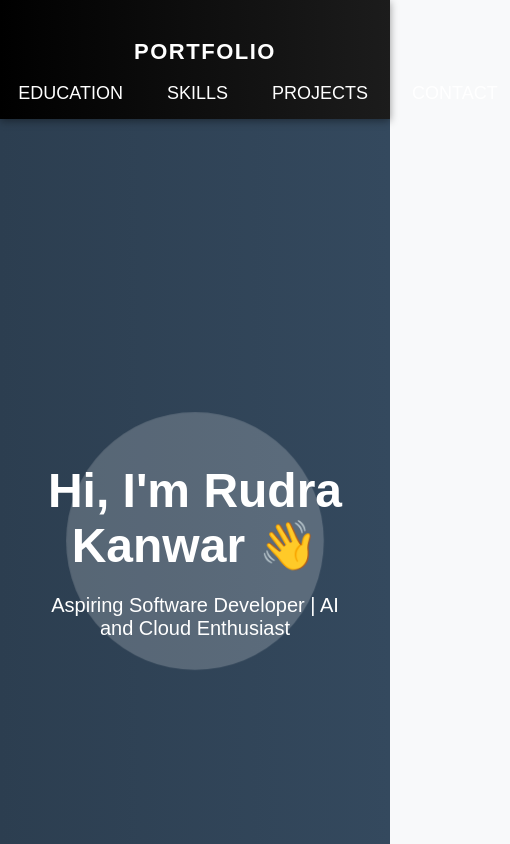
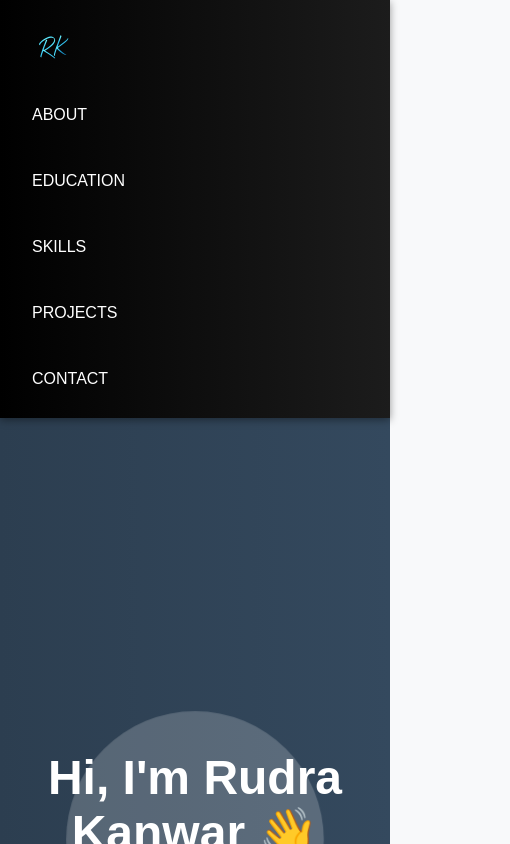
Before and after one commit to rudrakanwar2004/Portfolio, a React (Vite) app: page / in a window 390 px wide. Shown: the top 844 px of the page, 510 px wide, since content can reach past the window. Built offline with nearby package versions, Linux system fonts and the light colour scheme; the HTML template or start-up script is replaced by a standard one.

Commit message:
modified navbar and its effects

```diff
--- a/src/components/Hero.jsx
+++ b/src/components/Hero.jsx
@@ -5,8 +5,8 @@ export default function Hero() {
     <section className="hero">
       <div className="container">
         <h1 className="hero-title">Hi, I'm Rudra Kanwar 👋</h1>
-        <p className="hero-subtitle"> Aspiring Software Developer | AI and Cloud Enthusiast</p>
+        <p className="hero-subtitle"> Aspiring Software Developer | Python • GenAI • LLMs And Cloud Enthusiast</p>
       </div>
     </section>
-  );
+  )
 }
--- a/src/components/Navbar.jsx
+++ b/src/components/Navbar.jsx
@@ -1,14 +1,23 @@
+import icon from '../assets/rk.png';
+
 export default function Navbar() {
   return (
     <nav className="navbar">
-        <a href="#"><h1>Portfolio</h1></a>
-        <div>
+      <a href="#" className="logo-container">
+        <img
+          src={icon}
+          alt="Logo"
+          className="logo"
+          width={100}
+          height={100}
+        />
+      </a>
+      <div className="nav-links">
         <a href="#about">About</a>
         <a href="#education">Education</a>
         <a href="#skills">Skills</a>
         <a href="#projects">Projects</a>
         <a href="#contact">Contact</a>
-
       </div>
     </nav>
   );
--- a/src/index.css
+++ b/src/index.css
@@ -32,7 +32,6 @@ section {
   padding: 20px;
 }
 
-/* Navbar */
 .navbar {
   display: flex;
   justify-content: space-between;
@@ -45,10 +44,27 @@ section {
   z-index: 1000;
   transition: background-color 0.4s ease, padding 0.4s ease;
   box-shadow: 0 2px 8px rgba(0, 0, 0, 0.4);
+  flex-wrap: wrap;
 }
 
-.navbar a {
-  margin-left: 20px;
+.logo-container {
+  display: flex;
+  align-items: center;
+}
+
+.logo {
+  height: 80px;
+  width: 80px;
+  object-fit: contain;
+}
+
+/* Links */
+.nav-links {
+  display: flex;
+  gap: 20px;
+}
+
+.nav-links a {
   color: white;
   font-size: 18px;
   text-transform: uppercase;
@@ -58,40 +74,39 @@ section {
   border-radius: 4px;
 }
 
-.navbar a:hover {
+.nav-links a:hover {
   color: #ff6347;
   transform: scale(1.1);
   background: rgba(255, 99, 71, 0.1);
   box-shadow: 0 4px 12px rgba(255, 99, 71, 0.3);
 }
 
-.navbar h1 {
-  font-size: 26px;
-  font-weight: bold;
-  text-transform: uppercase;
-  letter-spacing: 1.5px;
-}
-
-.navbar .logo {
-  height: 45px;
-  margin-right: 15px;
-}
-
-/* Responsive Navbar */
+/* Responsive for Android/mobile */
 @media (max-width: 768px) {
   .navbar {
     flex-direction: column;
-    padding: 15px;
-    text-align: center;
+    align-items: flex-start;
+    padding: 16px 20px;
   }
 
+  .nav-links {
+    flex-direction: column;
+    width: 100%;
+    margin-top: 12px;
+  }
 
+  .nav-links a {
+    margin: 8px 0;
+    font-size: 16px;
+    width: 100%;
+  }
 
-  .navbar h1 {
-    font-size: 22px;
-    margin-bottom: 12px;
+  .logo {
+    width: 64px;
+    height: 64px;
   }
 }
+
 
 /* Hero Section */
 .hero {
```
Also changed, not shown: src/assets/rk.png (added). Lines whose indentation alone changed are shown as unchanged.
